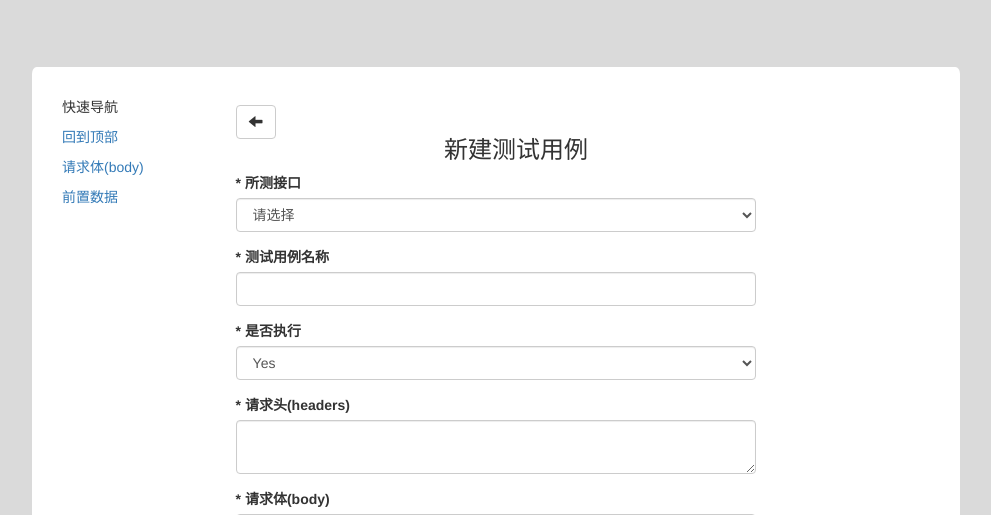
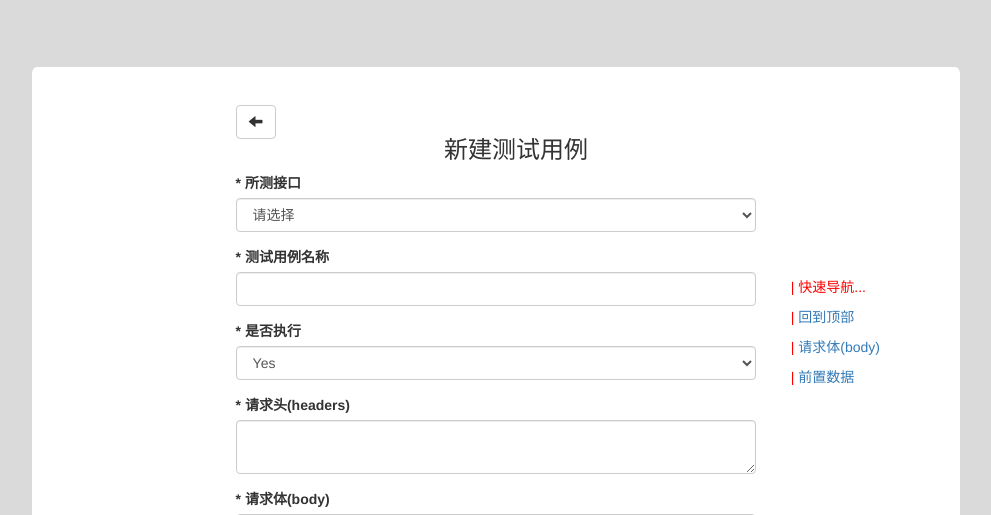
Before and after one commit to yinuo100823/Family-AutoTest, a Flask app: page /auto/text/case/create/ in a window 1280 px wide. Shown: the part 53-568 px from the top of the page, without its empty margins (144-1135 px from the left). Run offline with Flask 2, Linux system fonts and the light colour scheme; the visitor is signed in with stand-in values (Sample User, id 1); data comes from the database, SQL or seed files in the repository; data that the repository does not hold is empty; some libraries are stand-ins or nearby versions.

Commit message:
新增case页面 导航样式调整

```diff
--- a/app/templates/case/add.html
+++ b/app/templates/case/add.html
@@ -4,11 +4,13 @@
     {#    <link rel="stylesheet" href="{{ url_for('static',filename='css/login.css') }}">#}
 {% endblock %}
 {% block selection %}
-    <div class="selection" style="float: left">
-        <p>快速导航</p>
-        <p><a href="#content-body">回到顶部</a></p>
-        <p><a href="#request-header">请求体(body)</a></p>
-        <p><a href="#request-pre-fields">前置数据</a></p>
+    <div class="case-selection">
+        <ul class="case-selection-list">
+            <li>| 快速导航...</li>
+            <li>| <a href="#content-body">回到顶部</a></li>
+            <li>| <a href="#request-header">请求体(body)</a></li>
+            <li>| <a href="#request-pre-fields">前置数据</a></li>
+        </ul>
     </div>
 {% endblock %}
 {% block main %}
```
